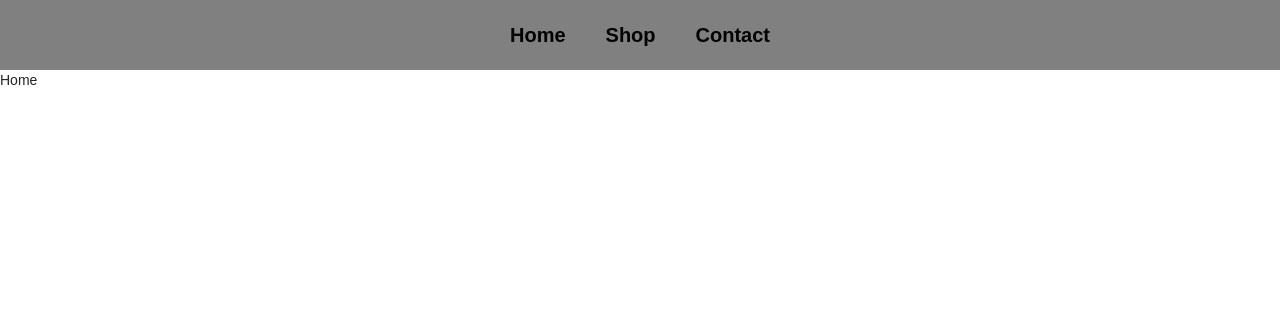
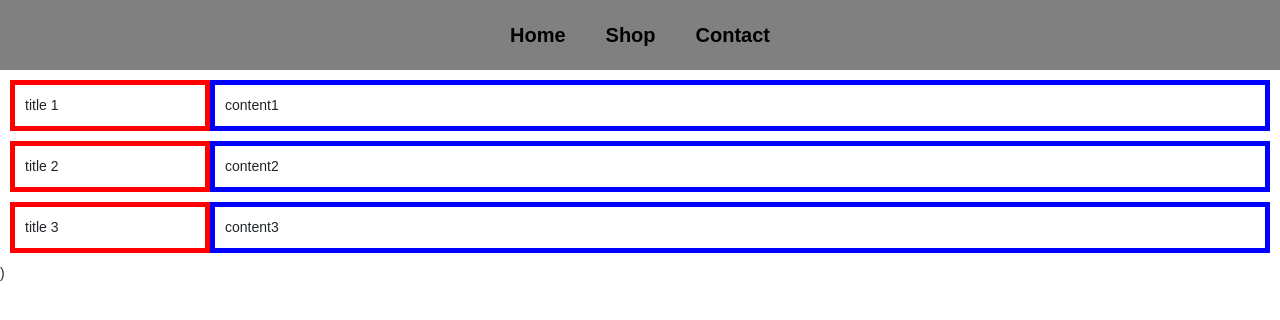
Before and after one commit to phanvohieunghia/web1-practice4, a React (Create React App) app: page / in a window 1280 px wide. Shown: the top 320 px of the page. Built offline with nearby package versions, Linux system fonts and the light colour scheme.

Commit message:
feat: Props

```diff
--- /dev/null
+++ b/src/components/item/index.js
@@ -0,0 +1,14 @@
+import React from "react";
+import "./style.scss";
+
+const Item = (props) => {
+  const { title, content } = props;
+  return (
+    <div className="component-item">
+      <div className="title">{title}</div>
+      <div className="content">{content}</div>
+    </div>
+  );
+};
+
+export default Item;
--- /dev/null
+++ b/src/components/item/style.scss
@@ -0,0 +1,17 @@
+.component-item {
+  display: flex;
+  margin: 10px;
+  .title,
+  .content {
+    padding: 10px;
+    border: 5px solid;
+  }
+  .title {
+    width: 200px;
+    border-color: red;
+  }
+  .content {
+    width: calc(100% - 200px);
+    border-color: blue;
+  }
+}
--- a/src/pages/home/index.js
+++ b/src/pages/home/index.js
@@ -1,5 +1,22 @@
+import Item from "components/item";
+
 const Home = () => {
-  return <div>Home</div>;
+  const list = [
+    { title: "title 1", content: "content 1" },
+    { title: "title 2", content: "content 2" },
+    { title: "title 3", content: "content 3" },
+  ];
+  return (
+    <>
+      <Item title="title 1" content={"content" + 1} />
+      <Item title="title 2" content={"content" + 2} />
+      <Item title="title 3" content={"content" + 3} />
+      {/* <hr /> */}
+      {/* {list.map((item, i) => { */}
+      {/* return <Item title={item.title} content={item.content} key={i} />; */}
+      {/* })} */})
+    </>
+  );
 };
 
 export default Home;
```
